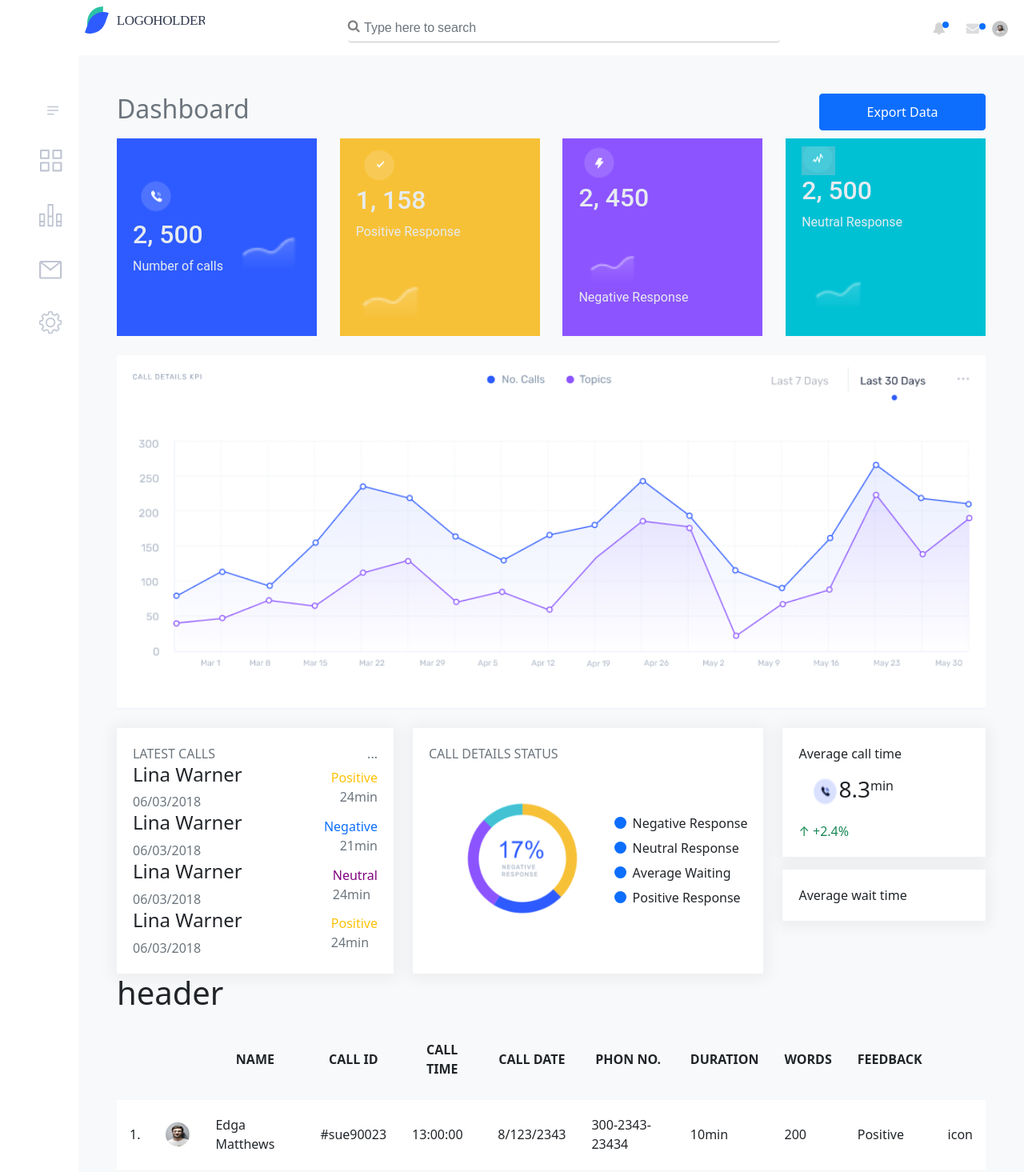
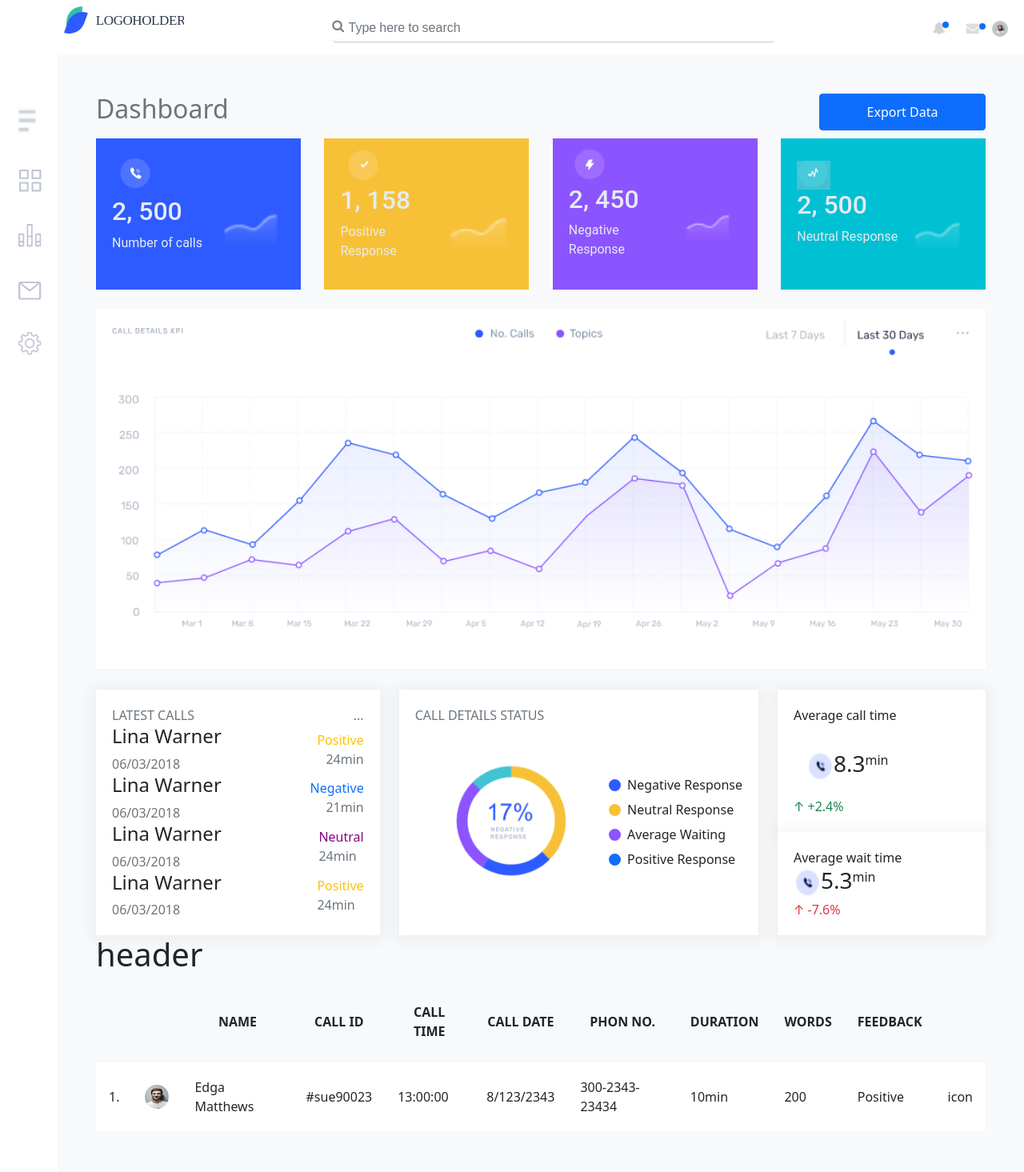
Before and after one commit to maureenblack/Htm, a website: page index.html in a window 1280 px wide. Shown: the whole page at 80% size. Drawn offline with nearby package versions, Linux system fonts and the light colour scheme.

Commit message:
resized navbar r

```diff
--- a/index.html
+++ b/index.html
@@ -19,7 +19,7 @@
     <div class="body-content d-flex">
       <div class="sidebar d-flex align-items-end flex-column">
         <a href="index.html">
-          <img src="./images/navbar.png" alt="" />
+          <img class="nav"src="./images/navbar.png" alt="" />
         </a>
         <a class="icon svg" href="/"> <img src="./images/dashboard.png" /> </a
         ><a class="icon svg" href="/"> <img src="./images/stats.png" /> </a
@@ -117,33 +117,38 @@
             </div>
           </div>
 
-          <div class="box" style="padding-top: 10px; background-color: #f7c137">
+          <div class="box d-flex align-items-center justify-content-between" style="padding-top: 10px; background-color: #f7c137">
+            <div class="">
             <img src="./images/tick.png" alt="" />
 
             <h2 class="something">1, 158</h2>
             <p class="text">Positive Response</p>
+          </div>
 
             <div class="text-center mt-5" style="width: 40%">
               <img class="line" src="/cl2.png" alt="" />
             </div>
           </div>
-
-
-          <div class="box" style="padding-top: 10px; background-color: #8c54ff">
+          <div class="box d-flex align-items-center justify-content-between" style="padding-top: 10px; background-color: #8c54ff">
+            <div class="">
             <img src="./images/thunder.png" alt="" />
             <h2 class="something">2, 450</h2>
+
+            <p class="text">Negative Response</p>
+          </div>
             <div class="text-center mt-5" style="width: 40%">
               <img class="line" src="/cl3.png" alt="" />
             </div>
-            <p class="text">Negative Response</p>
 
           </div>
 
 
-          <div class="box" style="padding-top: 10px; background-color: #00c1d4">
+          <div class="box d-flex align-items-center justify-content-between" style="padding-top: 10px; background-color: #00c1d4">
+            <div class="">
             <img src="./images/cloud.png" alt="" />
             <h2 class="something">2, 500</h2>
             <p class="text">Neutral Response</p>
+            </div>
             <div class="text-center mt-5" style="width: 40%">
               <img class="line" src="/images/cl4.png" alt="" />
             </div>
@@ -227,17 +232,18 @@
                   <div>
                     <div class="d-flex align-items-center">
                       <div
-                        class="rounded-circle bg-primary m-2"
-                        style="width: 15px; height: 15px"
+                        class="rounded-circle m-2"
+                        style="width: 15px; height: 15px; background-color: #2e5bff"
                       >
                         &nbsp;
                       </div>
+
                       <div>Negative Response</div>
                     </div>
                     <div class="d-flex align-items-center">
                       <div
-                        class="rounded-circle bg-primary m-2"
-                        style="width: 15px; height: 15px"
+                        class="rounded-circle  m-2"
+                        style="width: 15px; height: 15px; background-color: #f7c137 "
                       >
                         &nbsp;
                       </div>
@@ -246,8 +252,8 @@
 
                     <div class="d-flex align-items-center">
                       <div
-                        class="rounded-circle bg-primary m-2"
-                        style="width: 15px; height: 15px"
+                        class="rounded-circle m-2"
+                        style="width: 15px; height: 15px; background-color: #8c54ff"
                       >
                         &nbsp;
                       </div>
@@ -257,7 +263,7 @@
                     <div class="d-flex align-items-center">
                       <div
                         class="rounded-circle bg-primary m-2"
-                        style="width: 15px; height: 15px"
+                        style="width: 15px; height: 15px; background-color: #00c1d4"
                       >
                         &nbsp;
                       </div>
@@ -269,10 +275,10 @@
             </div>
             <div class="col-3">
               <div class="ccard">
-                <div class="text-secondary" style="align-items: left"></div>
+                <div class="text-muted" style="align-items: left"></div>
                 Average call time
                 <div class="d-flex">
-                  <div class="">
+                  <div class="mt-3">
                     <div class="p-3 d-flex justify-content-between">
                       <img src="./images/tel.png" />
                       <h3 class="">8.3</h3>
@@ -282,8 +288,20 @@
                   </div>
                 </div>
               </div>
-              <div class="ccard mt-3">Average wait time</div>
-            </div>
+              <div class="ccard">
+                <div class="text-secondary " style="align-items: left"></div>
+                Average wait time
+                <div class="d-flex">
+                  <div class="">
+                    <div class=" d-flex justify-content-between ">
+                      <img src="./images/tel.png" />
+                      <h3 class="">5.3</h3>
+                      <div>min</div>
+                    </div>
+                    <div class="text-danger"><span>↑</span> -7.6%</div>
+                  </div>
+                </div>
+              </div>
           </div>
           <div>
             <h1>header</h1>
--- a/styles.css
+++ b/styles.css
@@ -6,7 +6,21 @@ font-family: roboto;
 .line{
     height: 45px;
 }
+.nav{
+    background-color: rgb(0, 0, 0);
+    height: 50px;
+    width: 100%;
+    padding: 0px;
+    margin: 0px;
+    display: flex;
+    justify-content: space-between;
+    align-items: center;
+}
+.nav.active, .nav:hover {
+    background-color: rgb(214, 226, 226);
+    border-left: 3px solid blue;
 
+}
 .text{
     font-size: 1em;
     font-family: roboto;
@@ -31,7 +45,7 @@ width: 8%;
    padding: 20px;
    display: inline-block;
    border-left-width:2px ;
-   border-color: red;
+
 
 }
 .graph{
```
